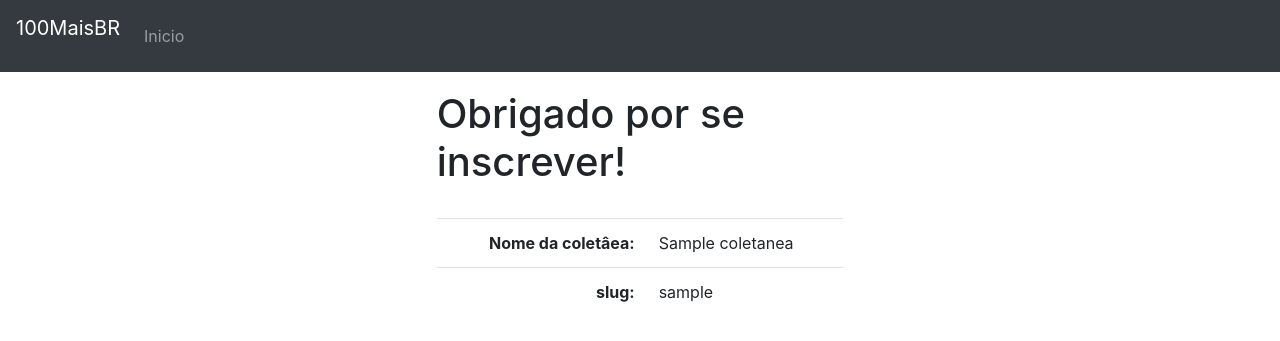
After one commit to FelipeSBarros/100maisBR, a Django app: a page that uses Os100maisBR/core/templates/base.html in a window 1280 px wide. The commit adds this page. Shown: the top 341 px of the page. Run offline with Django 4.2, Linux system fonts and the light colour scheme; tables that the repository leaves empty hold one stand-in row (values such as "Sample post"); some libraries are stand-ins or nearby versions.

Commit message:
finish coletaneas creation test view

```diff
--- a/Os100maisBR/coletaneas/forms.py
+++ b/Os100maisBR/coletaneas/forms.py
@@ -6,3 +6,4 @@ from Os100maisBR.coletaneas.models import Coletanea
 class ColetaneaForm(ModelForm):
     class Meta:
         model = Coletanea
+        fields = ["nome_coletanea", "email"]
--- a/Os100maisBR/coletaneas/models.py
+++ b/Os100maisBR/coletaneas/models.py
@@ -14,7 +14,7 @@ class Coletanea(models.Model):
     created_at = models.DateTimeField(
         verbose_name="Data e hora de criação", auto_now_add=True
     )
-    last_visitat = models.DateTimeField(
+    last_visit = models.DateTimeField(
         verbose_name="Data e hora da última visita", auto_now=True
     )
 
@@ -26,9 +26,9 @@ class Coletanea(models.Model):
         return self.slug
 
     def get_absolute_url(self):
-        return reverse("coletanea_detail", kwargs={"slug": self.slug})
+        return reverse("coletaneas:detail", kwargs={"slug": self.slug})  # todo slug=self.slug
 
     def save(self, *args, **kwargs):
-        if not self.slug:
+        if not self.id:
             self.slug = slugify(self.nome_coletanea)
-        return super().save(*args, **kwargs)
+        super(Coletanea, self).save(*args, **kwargs)
--- /dev/null
+++ b/Os100maisBR/coletaneas/templates/coletaneas/coletanea_detail.html
@@ -0,0 +1,32 @@
+{% extends 'base.html' %}
+{% block css %}
+
+{% endblock %}
+
+{% block content %}
+
+<!-- OVERVIEW -->
+<section>
+
+    <div class="row">
+        <div class="col-sm-4"></div>
+        <div class="col-sm-4">
+            <h1>Obrigado por se inscrever!</h1>
+            <br>
+            <table class="table table-user-information">
+                <tbody>
+                <tr>
+                    <th class="text-right">Nome da coletâea:</th>
+                    <td>{{ coletanea.nome_coletanea }}</td>
+                </tr>
+                <tr>
+                    <th class="text-right">slug:</th>
+                    <td>{{ coletanea.slug }}</td>
+                </tr>
+                </tbody>
+        </div>
+        <div class="col-sm-4"></div>
+    </div>
+</section>
+
+{% endblock content %}
--- a/Os100maisBR/coletaneas/templates/coletaneas/coletanea_form.html
+++ b/Os100maisBR/coletaneas/templates/coletaneas/coletanea_form.html
@@ -2,9 +2,8 @@
 {% load crispy_forms_tags %}
 {% csrf_token %}
 {% block content %}
-<br>
 <h2>Nova Coletânea</h2>
-<form>
+<form action="." novalidate method="post">
     <div method="post">
         <div class="row">
             <div class="col-sm"></div>
--- a/Os100maisBR/coletaneas/urls.py
+++ b/Os100maisBR/coletaneas/urls.py
@@ -1,9 +1,10 @@
 from django.urls import path
-from Os100maisBR.coletaneas.views import CreateColetanea
+
+from Os100maisBR.coletaneas.views import create_coletanea, detalhe_coletanea
 
 app_name = "coletaneas"
 
 urlpatterns = [
-    path("new/", CreateColetanea.as_view(), name="new"),
-    # path("<slug:slug>", ArticleDetailView.as_view(), name="article_detail"),
+    path("nova/", create_coletanea, name="new"),
+    path("<str:slug>", detalhe_coletanea, name="detail"),
 ]
--- a/Os100maisBR/core/templates/base.html
+++ b/Os100maisBR/core/templates/base.html
@@ -14,7 +14,7 @@
         <link href="https://maxcdn.bootstrapcdn.com/font-awesome/4.7.0/css/font-awesome.min.css" rel="stylesheet" integrity="sha384-wvfXpqpZZVQGK6TAh5PVlGOfQNHSoD2xbE+QkPxCAFlNEevoEH3Sl0sibVcOQVnN" crossorigin="anonymous">
 <style>
   body {
-  margin-top:60px
+  margin-top:90px
 </style>
     {% block css %}
     {% endblock css %}
```
Also changed, not shown: Os100maisBR/coletaneas/tests/test_forms.py (added, +63 -0 lines), Os100maisBR/coletaneas/tests/test_model.py (+7 -5 lines), Os100maisBR/coletaneas/tests/test_views.py (+64 -7 lines), Os100maisBR/coletaneas/views.py (+5 -5 lines). Lines whose indentation alone changed are shown as unchanged.
